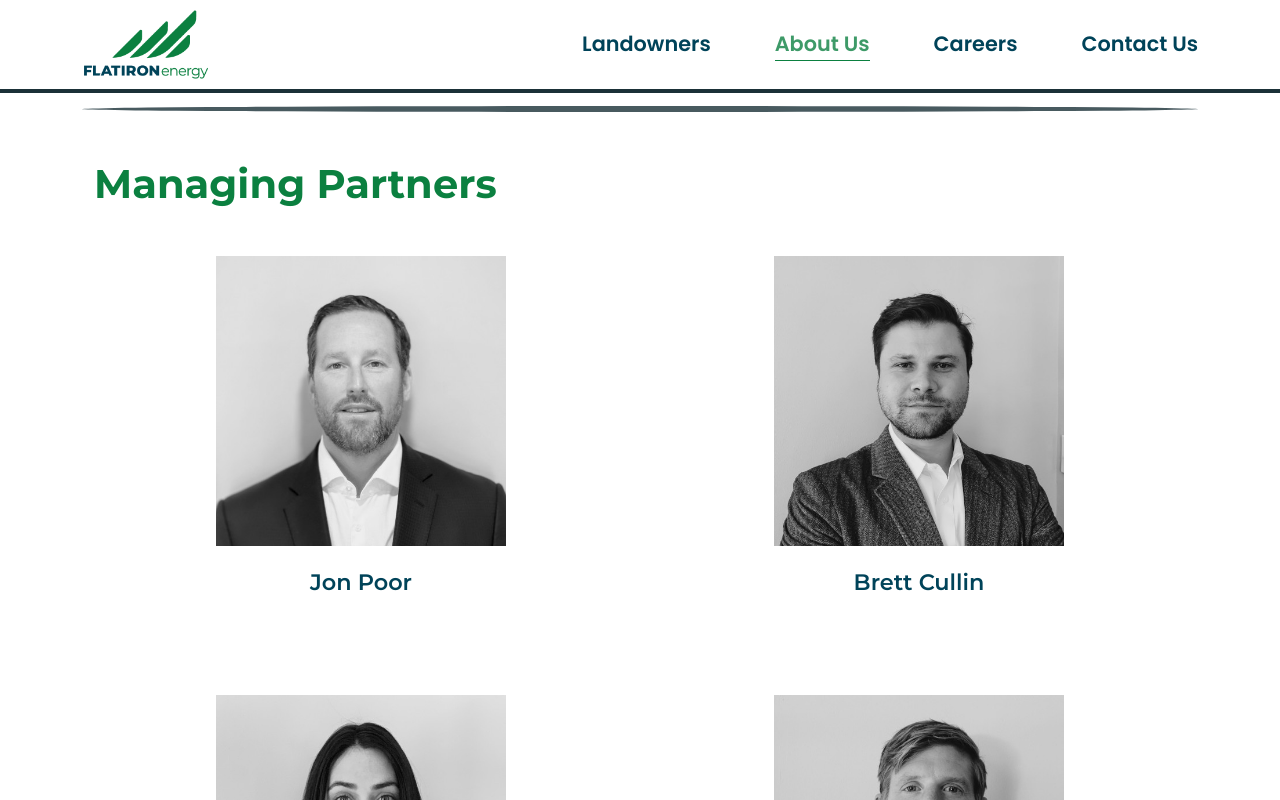
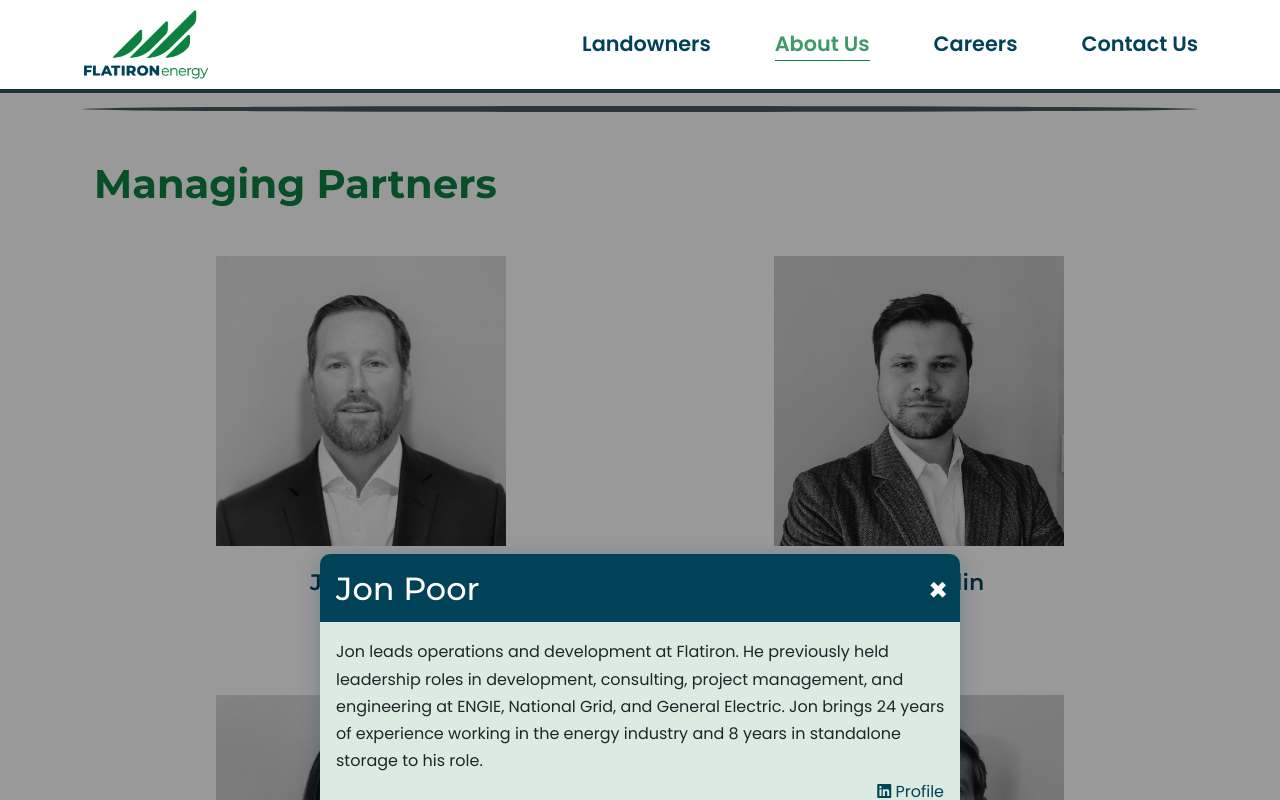
Before and after one commit to ssaklayen/fe_website_project, a React (Create React App) app in the folder frontend/: page /aboutus in a window 1280 px wide. Both pictures are taken after a click on the element 361 px from the left and 1104 px from the top of the page. Shown: the part 704-1504 px from the top of the page. Built offline with nearby package versions, Linux system fonts and the light colour scheme.

Commit message:
Refactoring (75% done) UPDATE

```diff
--- a/frontend/src/pages/css/page.aboutus.css
+++ b/frontend/src/pages/css/page.aboutus.css
@@ -102,7 +102,7 @@
   font-size: 0.8rem;
 }
 
-/* About Us Bio Modal */
+/* About Us Bio Box */
 
 .partner-bio {
   position: fixed;
@@ -185,6 +185,26 @@
   cursor: pointer;
 }
 
+/* About Us Bio Modal */
+
+.partner-modal {
+  display: block;
+  position: fixed;
+  z-index: 1;
+  left: 0;
+  top: 0;
+  width: 100%;
+  height: 100%;
+  overflow: auto;
+  background-color: rgb(0, 0, 0);
+  background-color: rgb(0, 0, 0, 0.4);
+  -webkit-animation-name: fadeIn;
+  -webkit-animation-duration: 0.4s;
+  animation-name: fadeIn;
+  animation-duration: 0.4s;
+  visibility: hidden;
+}
+
 /* MEDIA */
 
 @media only screen and (max-width: 991px) {
--- a/frontend/src/pages/page.aboutus.jsx
+++ b/frontend/src/pages/page.aboutus.jsx
@@ -228,7 +228,7 @@
             </div>
           </div>
 
-          <div id="partnerModal" className="modal">
+          <div id="partnerModal" className="partner-modal">
             <div id="partnerModalBio" className="partner-bio">
               <div className="partner-bio-header">
                 <h2>{partnerNames[partnerIndex]}</h2>
```
